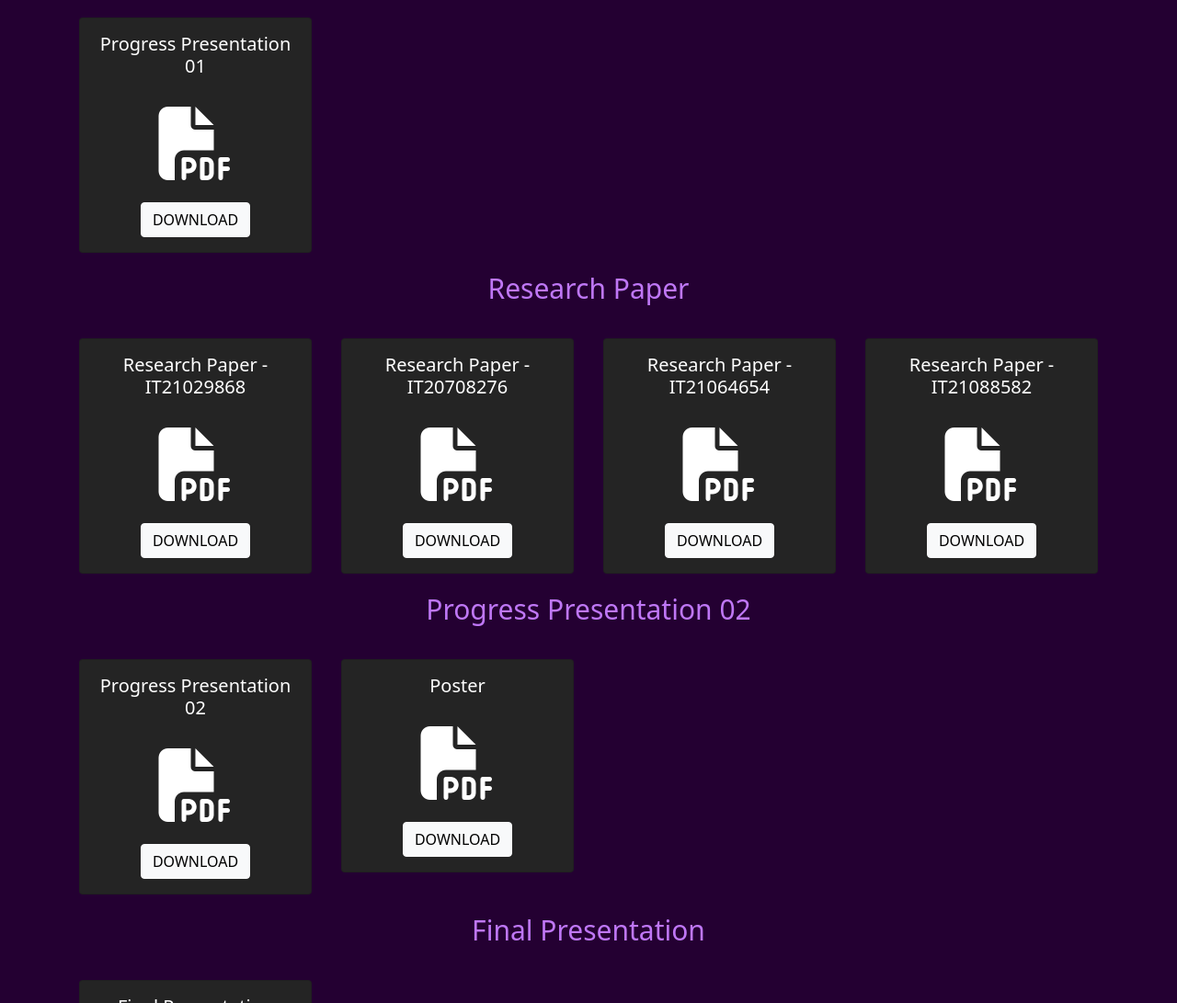
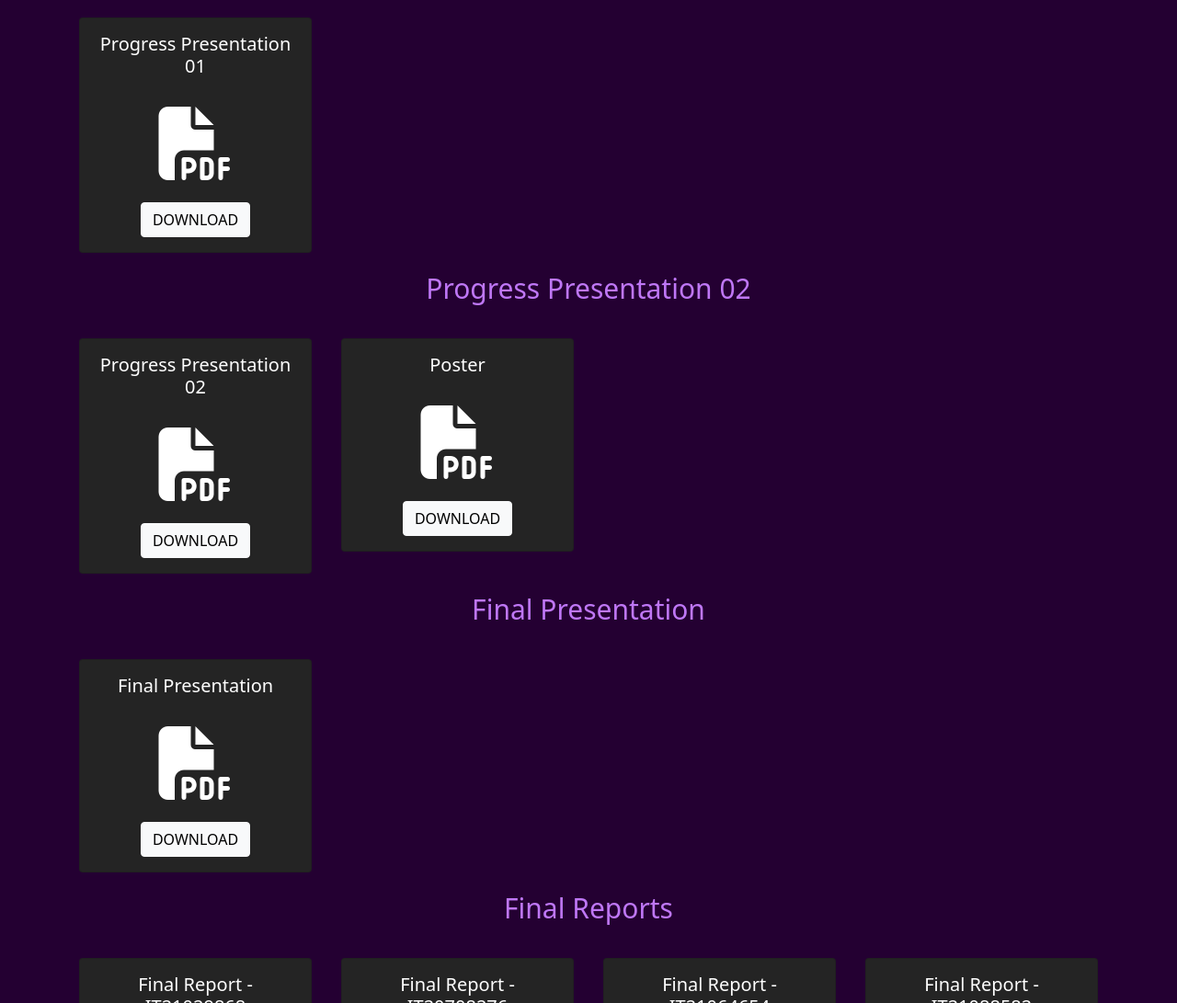
Before and after one commit to anuththara325/Galactic_Scholars, a plain HTML site: page index.html in a window 1280 px wide. Shown: the part 6573-7664 px from the top of the page at 92% size. Drawn offline with nearby package versions, Linux system fonts and the light colour scheme.

Commit message:
Update index.html

```diff
--- a/index.html
+++ b/index.html
@@ -743,58 +743,6 @@ Traditional galaxy classification methods (e.g., Hubble's Tuning Fork) struggle
             </div>
 
           </div>
-          <!--Research Paper -->
-          <div class="row">
-            <p class="sub-heading-3">Research Paper</p>
-            <div class="col-sm-12 col-md-4 col-lg-3 p-3 ">
-              <div class="card card-section">
-                <div class="card-body">
-                  <h5 class="card-title">Research Paper - IT21029868</h5>
-                  <br />
-                  <i class="fa-solid fa-file-pdf fa-5x"></i>
-                  <br /><br />
-                  <a href="https://drive.google.com/file/d/1sZNsWLRZJVe6MSTBB3FBS8CTg8J1Zr0_/view?usp=sharing"
-                    target="_blank"><button class="btn btn-light">DOWNLOAD</button></a>
-                </div>
-              </div>
-            </div>
-            <div class="col-sm-12 col-md-4 col-lg-3 p-3 ">
-              <div class="card card-section">
-                <div class="card-body">
-                  <h5 class="card-title">Research Paper - IT20708276</h5>
-                  <br />
-                  <i class="fa-solid fa-file-pdf fa-5x"></i>
-                  <br /><br />
-                  <a href="https://drive.google.com/file/d/1DUC-Wlf1fNXlII__adbStdKUaIoN2yyz/view?usp=sharing"
-                    target="_blank"><button class="btn btn-light">DOWNLOAD</button></a>
-                </div>
-              </div>
-            </div>
-            <div class="col-sm-12 col-md-4 col-lg-3 p-3 ">
-              <div class="card card-section">
-                <div class="card-body">
-                  <h5 class="card-title">Research Paper - IT21064654</h5>
-                  <br />
-                  <i class="fa-solid fa-file-pdf fa-5x"></i>
-                  <br /><br />
-                  <a href="https://drive.google.com/file/d/16P74dGxc8CHvFYoWR6g4_pgBSwvGyjZp/view?usp=sharing"
-                    target="_blank"><button class="btn btn-light">DOWNLOAD</button></a>
-                </div>
-              </div>
-            </div>
-            <div class="col-sm-12 col-md-4 col-lg-3 p-3 ">
-              <div class="card card-section">
-                <div class="card-body">
-                  <h5 class="card-title">Research Paper - IT21088582</h5>
-                  <br />
-                  <i class="fa-solid fa-file-pdf fa-5x"></i>
-                  <br /><br />
-                  <a href="https://drive.google.com/file/d/1-8rt2FedH6WrZSJTiMNYyVUyHKqeI23y/view?usp=sharing"
-                    target="_blank"><button class="btn btn-light">DOWNLOAD</button></a>
-                </div>
-              </div>
-            </div>
-          </div>
           <!--Progress Presentation 02-->
           <div class="row">
             <p class="sub-heading-3">Progress Presentation 02</p>
```
